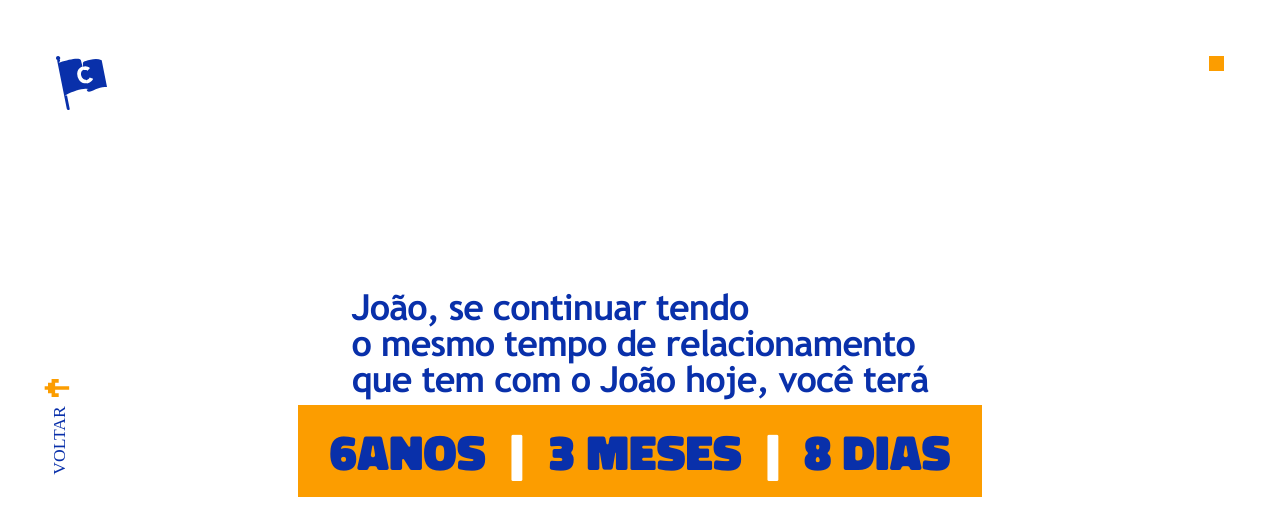
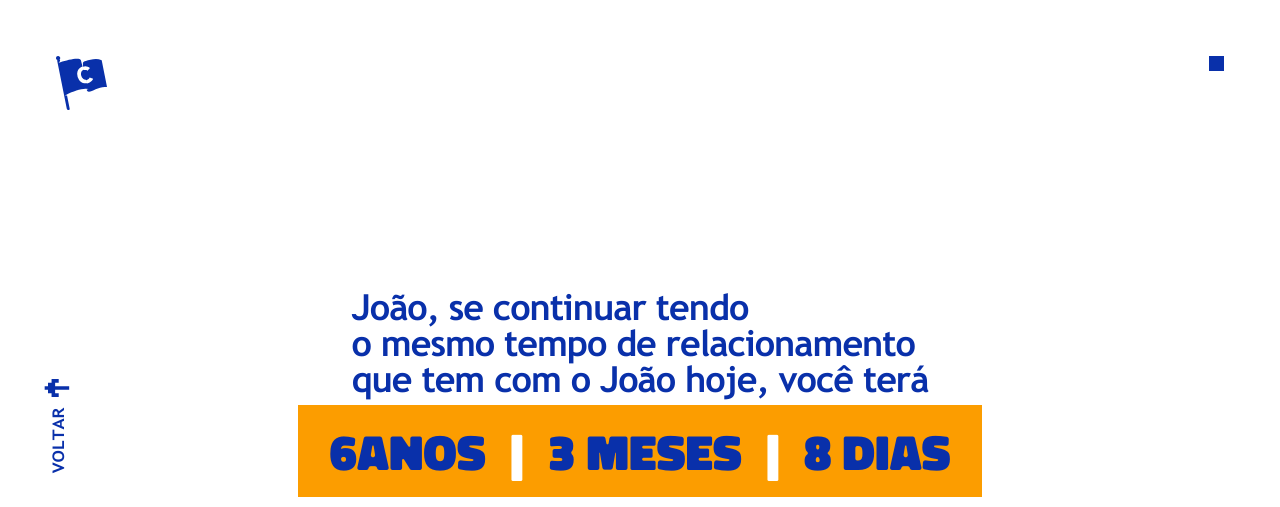
Before and after one commit to capitalChurch/stillHaveTime, a React (Create React App) app: page /result2 in a window 1280 px wide. Shown: the top 507 px of the page. Built offline with nearby package versions, Linux system fonts and the light colour scheme; a web font is replaced by a local one.

Commit message:
Finishies his age

```diff
--- a/src/App.js
+++ b/src/App.js
@@ -26,7 +26,7 @@ function App() {
         <Route path="/shareResult2" component={ShareResult2} />
         <Route path="/birthDate" component={BirthDate} />
         <Route path="/name" component={Name} />
-        <Route path="/info" component={Info} />q
+        <Route path="/info" component={Info} />
         <Route path="/yourAge" component={YourAge} />
         <Route path="/yourCity" component={YourCity} />
         <Route path="/hisAge" component={HisAge}/>
--- a/src/components/layouts/cleanLayout/index.js
+++ b/src/components/layouts/cleanLayout/index.js
@@ -7,13 +7,15 @@ import Square from "../../utils/square";
 import "./cleanLayout.scss";
 
 export default function(props){
+    const style = props.color || "yellow";
+    const styleComponents = style === "yellow" ? "primary" : "accent" ;
     return (
         <div className={`${props.className} layoutClean`} style={props.style}>
             <div className="topBar">
                 <LogoChurch/>
-                <Square/>
+                <Square style={styleComponents}/>
             </div>
-            <BackButton/>
+            <BackButton style={styleComponents}/>
             <div className="bodyLayout">
                 {props.children}
             </div>
--- a/src/components/layouts/pictureLayout/index.js
+++ b/src/components/layouts/pictureLayout/index.js
@@ -9,7 +9,7 @@ export default function(props){
     };
 
     return(
-        <CleanLayout className={`${props.className} pictureLayout`} style={ layoutStyle }>
+        <CleanLayout className={`${props.className} pictureLayout`} style={ layoutStyle } color={props.colorLayer}>
             <div className={`${props.colorLayer} gatinho`} />
             <div className={`${props.colorLayer} bodyLayoutPicture`} >
                 {props.children}
--- a/src/components/layouts/pictureLayout/pictureLayout.scss
+++ b/src/components/layouts/pictureLayout/pictureLayout.scss
@@ -34,14 +34,18 @@
     content: "";
     height: $heightLayer;
     width: 100vw;
-    opacity: .45;
     position: absolute;
     top: 0;
     left: 0;
   }
 
   .gatinho.blue::after{
-      background-color: $backgroundPrimaryColor;
+    background-color: $backgroundPrimaryColor;
+    opacity: .45;
+  }
+  .gatinho.yellow::after{
+    background-color: $backgroundAccentColor;
+    opacity: .9;
   }
 
   .bodyLayout{
--- a/src/components/pages/hisAge/hisAge.scss
+++ b/src/components/pages/hisAge/hisAge.scss
@@ -20,6 +20,10 @@
       }
 
       font-family: $familySecundary;
+
+      .title{
+        color: white
+      }
 
       .name{
         color: $primaryColor;
--- a/src/components/pages/hisAge/index.js
+++ b/src/components/pages/hisAge/index.js
@@ -1,7 +1,7 @@
 import React from "react";
 import PictureLayout from "../../layouts/pictureLayout";
 import ChooseAge from "../../utils/chooseAge";
-//import Background from "../../../assets/images/background/age_color_bg.png"
+import Background from "../../../assets/images/background/age_color_bg.png"
 
 import "./hisAge.scss";
 
@@ -14,7 +14,7 @@ export default class HisAge extends React.Component{
 
     render = () => {
         return (
-            <PictureLayout colorLayer="yellow" className="hisAge">
+            <PictureLayout colorLayer="yellow" className="hisAge" bgImage={Background}>
                 <div className="firstColumn">
                     <span className="title">Qual a idade<br/>dele(a)?</span>
                     <span className="name">Anna</span>
--- a/src/components/utils/backButton/backButton.scss
+++ b/src/components/utils/backButton/backButton.scss
@@ -5,6 +5,7 @@
   top: 50%;
   left: 24px;
   transform: translateY(-50%);
+
 
   .backButton{
     width: 100%;
@@ -20,8 +21,7 @@
       span{
         text-transform: uppercase;
         color: $primaryColor;
-        font-family: "Acumin Pro Bold";
-
+        font-family: $familySecundary;
       }
     }
 
@@ -35,6 +35,10 @@
         }
       }
     }
+
+    &.primary .icon .arrowBack .cls-1{
+      fill: $primaryColor;
+    }
   }
 
 }
--- a/src/components/utils/backButton/index.js
+++ b/src/components/utils/backButton/index.js
@@ -4,9 +4,10 @@ import "./backButton.scss";
 import { ReactComponent as Arrow} from "../../../assets/images/arrow.svg";
 
 export default function(props){
+    const style = props.style || "accent";
     return (
         <div className="wrapperBackButton">
-            <div className="backButton">
+            <div className={`backButton ${style}`}>
                 <div className="icon">
                     <Arrow className="arrowBack"/>
                 </div>
--- a/src/theme.scss
+++ b/src/theme.scss
@@ -3,6 +3,7 @@ $darkPrimaryColor: #1e293b;
 $hoverDarkPrimaryColor: #2b3b54;
 $accentColor: #FC9D00;
 $accentLightColor: #ffac23;
+$backgroundAccentColor: #ff9c00;
 $backgroundPrimaryColor: #0f00f1;
 $backgroundPseudoPrimaryColor: #0030de;
 
```
